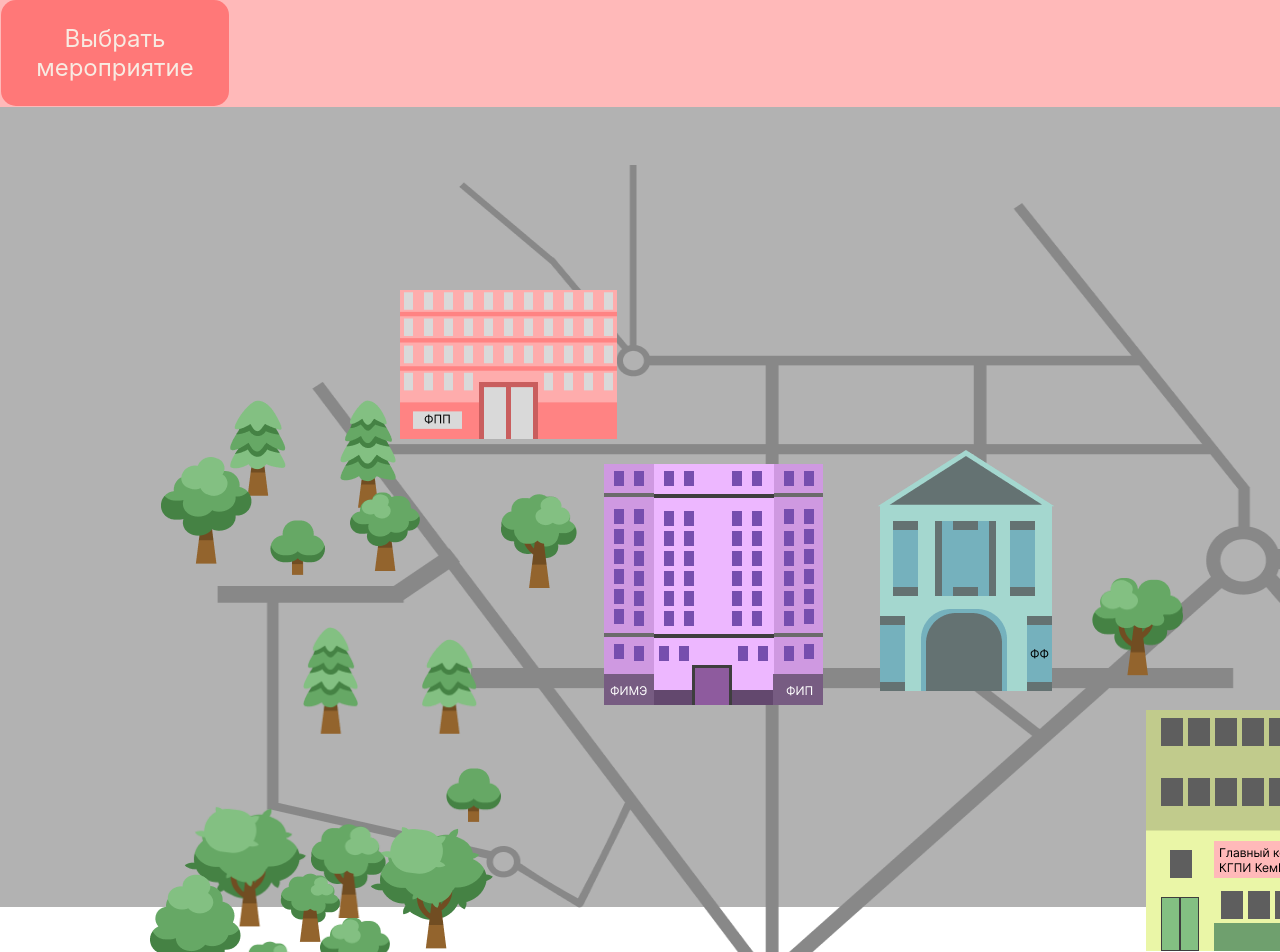
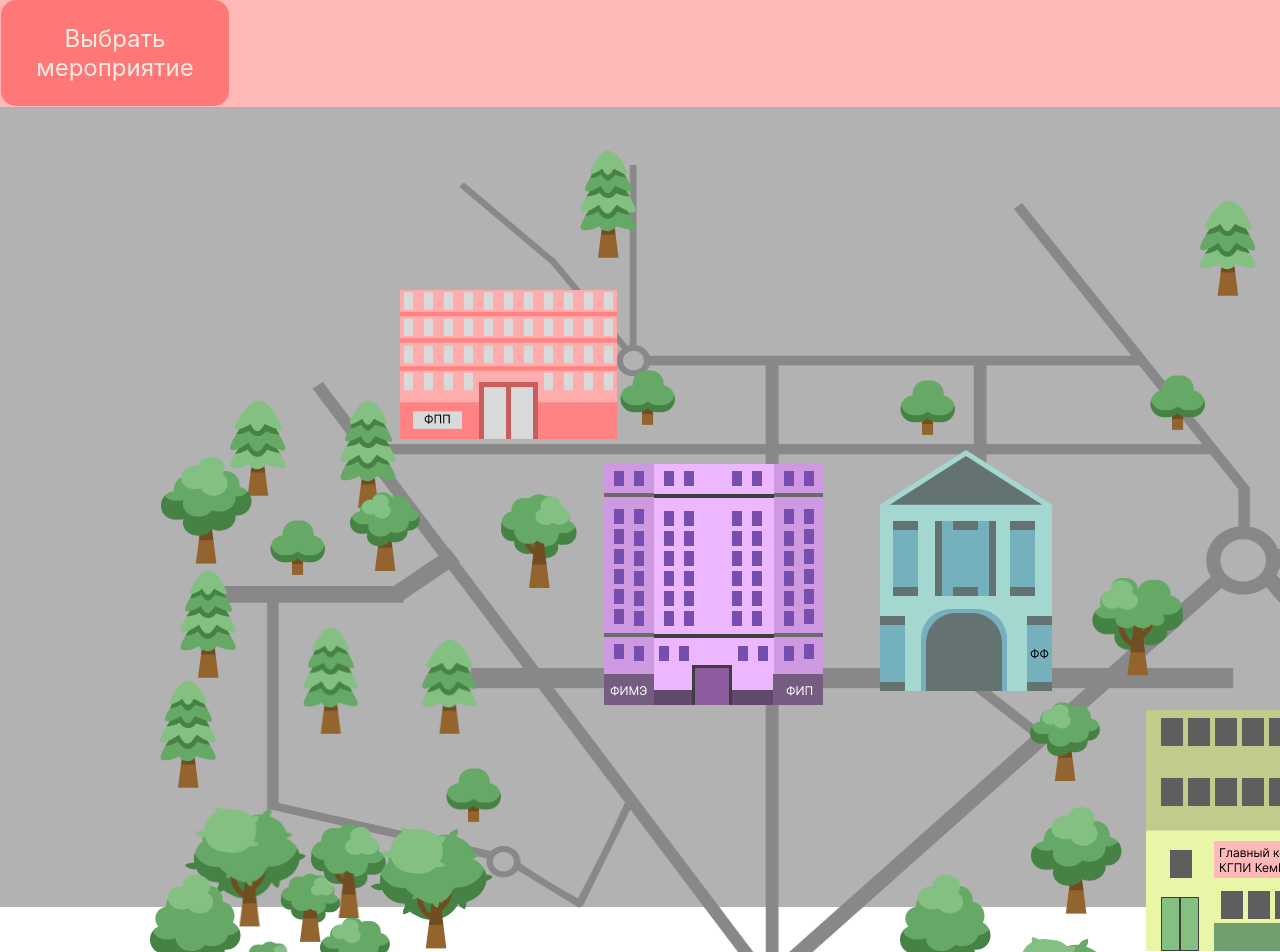
Before and after one commit to Disolane/Block-510, a React (Create React App) app: page / in a window 1280 px wide. Shown: the top 952 px of the page. Built offline with nearby package versions, Linux system fonts and the light colour scheme.

Commit message:
исправление первой страницы

```diff
--- a/src/nav/Navbar.js
+++ b/src/nav/Navbar.js
@@ -1,6 +1,4 @@
 import "../styles/main.css";
-import image8 from "../img/BackFirstButton.png";
-import image9 from "../img/BackSecButt.png";
 import 'bootstrap/dist/js/bootstrap.bundle.min.js';
 import { Link } from 'react-router-dom';
 import React, { useState } from 'react';
@@ -34,16 +32,23 @@ const Navbar = () => {
               <Link className="dropdown-item" to="/сabinet" onClick={() => setIsDropdownOpen(false)}>День открытых дверей</Link>
             </li>
             <li style={{ display: isDropdownOpen ? 'block' : 'none' }}>
+            <Link className="dropdown-item" to="/сabinet" onClick={() => setIsDropdownOpen(false)}>Я читатель</Link>
+            </li>
+            <li style={{ display: isDropdownOpen ? 'block' : 'none' }}>
+            <Link className="dropdown-item" to="/сabinet" onClick={() => setIsDropdownOpen(false)}>Первый снег</Link>
+            </li>
+            <li style={{ display: isDropdownOpen ? 'block' : 'none' }}>
               <Link className="dropdown-item" to="/сabinet" onClick={() => setIsDropdownOpen(false)}>MathCat</Link>
             </li>
           </ul>
         </div>
 
         <Link to="/"  className="button2">
-        <img src={image8} width="114" height="106" alt="" className="img8" />
+         <div className=" text-button2" >
+         Вернуться на главную страницу
+         </div>
         </Link>
         <button className="button3">
-          <img src={image9} width="114" height="106" alt="" className="img9" />
         </button>
       </div>
     </nav>
--- a/src/pages/Home.js
+++ b/src/pages/Home.js
@@ -90,6 +90,7 @@ const Home = () => {
         onClick={() => handleImageClick(5)}
       />
       <Modal showModal={showModal} onClose={handleCloseModal} images={selectedImages} />
+      {/*Деревья*/}
       <img src={image6} alt="" className="img6" />
       <img src={image7} alt="" className="img7" />
       <img src={image10} alt="" className="img10" />
@@ -110,7 +111,27 @@ const Home = () => {
       <img src={image16} alt="" className="img36" />
       <img src={image17} alt="" className="img37" />
       <img src={image18} alt="" className="img38" />
-
+      <img src={image10} alt="" className="img40" />
+      <img src={image11} alt="" className="img41" />
+      <img src={image12} alt="" className="img42" />
+      <img src={image13} alt="" className="img43" />
+      <img src={image14} alt="" className="img44" />
+      <img src={image15} alt="" className="img45" />
+      <img src={image16} alt="" className="img46" />
+      <img src={image17} alt="" className="img47" />
+      <img src={image18} alt="" className="img48" />
+      <img src={image11} alt="" className="img49" />
+      <img src={image11} alt="" className="img50" />
+      <img src={image10} alt="" className="img51" />
+      <img src={image11} alt="" className="img52" />
+      <img src={image12} alt="" className="img53" />
+      <img src={image13} alt="" className="img54" />
+      <img src={image14} alt="" className="img55" />
+      <img src={image15} alt="" className="img56" />
+      <img src={image16} alt="" className="img57" />
+      <img src={image17} alt="" className="img58" />
+      <img src={image18} alt="" className="img59" />
+      <img src={image10} alt="" className="img60" />
     </div>
   );
 }
--- a/src/pages/SecondFrame.js
+++ b/src/pages/SecondFrame.js
@@ -33,7 +33,9 @@ const SecondFrame = () => {
 
         }}
       >
+
   </div>
+  {/* путь для 3- странички*/}
   <Link to="/third-page">
   <img src={image28} alt="" className="img28" />
 </Link>
--- a/src/styles/main.css
+++ b/src/styles/main.css
@@ -8,7 +8,7 @@
   }
 .nav{
 border-bottom: 1px solid #FFB9B9;
-background-color: #FFB9B9;
+background-color: #FFB9B9;/*навигация*/
 }
 
 .container {
@@ -16,7 +16,7 @@ background-color: #FFB9B9;
   gap: 5px;
 }
 .button1{
-background-color: #FF7878;
+background-color: #FF7878; /* кнопка в навигации*/
 width: 228px;
 height: 106px;
 border-radius: 15px;
@@ -27,6 +27,33 @@ align-items: center;
 button.button1:active{
 background-color: #FF4D4D;
 transform: scale(0.98);
+}
+
+.button2 {
+  align-items: center;
+  justify-content: center;
+  background-color:#FF7878;
+  width: 228px;
+  height: 106px;
+  position: absolute;
+  top: 0px;
+  left: 2050px;
+  z-index: 50;
+  border: none;
+  border-radius: 15px; /* Опционально: скругление углов */
+  cursor: pointer;
+  padding: 0;
+}
+
+.text-button2 {
+  font-family: "Inter", sans-serif;
+  font-weight: 400;
+  font-size: 24px;
+  color: #F8EBE2;
+  margin: 0; /* Убирает лишние отступы у текста */
+  padding:15px;
+  text-align: center;
+  pointer-events: none; /* Чтобы клик срабатывал по кнопке, а не тексту */
 }
 .text{
 font-family: "Inter", sans-serif;
@@ -39,10 +66,11 @@ padding: 0;
 text-align: center;
 }
 .body{
-background-color:#B2B2B2;
+background-color:#B2B2B2;/* цвет фона для 1 страницы*/
 width: 100%;
 height: 100vh;
 }
+/* деревья и дорога для 1-страницы*/
 .img{
 width:1420.62px;
 height: 843px;
@@ -109,16 +137,7 @@ position: absolute;
 left:1339.41px;
 top:740.44px;
 }
-.img8{
-position:absolute;
-left: 2050px;
-top:0;
-}
-.img9{
-  position:absolute;
-  left: 2160px;
-  top:0px;
-  }
+
 .img10{
 width:54.55px;
 height:54.49px;
@@ -204,6 +223,7 @@ position:absolute;
 left:264.94px;
 top:859.04px ;
 }
+/* Фон и изображения для второй страницы*/
 .fon1 {
   background-color:#F8EBE2;
   position: relative;
@@ -254,6 +274,7 @@ left: 365px;
   top: 90px;
   left: 983px;
 }
+/* Модульное окно*/
 .modal-overlay {
   position: fixed;
   top: 0;
@@ -266,6 +287,7 @@ left: 365px;
   z-index: 1000;
   transition: transform 0.3s ease;
 }
+/* модульное окно для 1-го корпуса*/
 .modal-content {
   background-color:#FFC5C5 ;
   margin: 0;
@@ -304,6 +326,7 @@ left: 365px;
   right: 4px;
   z-index: 1002;
 }
+/* Выподающий список с мероприятиями*/
 .dropdown-menu {
   width: 235px;
   max-height: 228px;
@@ -315,11 +338,11 @@ left: 365px;
   position: absolute;
   top: 106.5px;
   left: 2px;
-  padding: 0; /* Убираем внутренние отступы, чтобы dropdown-item занимали всю ширину */
+  padding: 0;
 }
 
 .dropdown-item {
-  display: block; /* Заменяем inline-block на block */
+  display: block;
   text-align: center;
   padding: 10px 20px;
   margin-top: 10px;
@@ -327,8 +350,8 @@ left: 365px;
   font-size: 24px;
   font-weight: 400;
   color: #F8EBE2;
-  width: 100%; /* Занимает всю ширину родителя */
-  box-sizing: border-box; /* Учитываем padding в ширине */
+  width: 100%;
+  box-sizing: border-box;
 }
 
 .dropdown-item:hover {
@@ -339,6 +362,7 @@ left: 365px;
 .show {
   display: block !important;
 }
+/* Кнопка для модульного окна для 1-го корпуса*/
 .button4 {
   background-color:#FEC6A3;
   width: 495px;
@@ -356,7 +380,7 @@ left: 365px;
   align-items: center;
   padding-top: 2px;
 }
-
+/* Текст кнопки модульного окна*/
 .button-text{
   font-family: "Inter", sans-serif;
   font-weight:400;
@@ -365,6 +389,7 @@ left: 365px;
   text-align: center;
 
 }
+/* Деревья для 1-вой страницы*/
 .img30{
   position: absolute;
   top:520px;
@@ -409,3 +434,111 @@ left:340px;
 .img38{position: absolute;
   top: 820px;
   left:370px;  }
+  .img40{
+  position:absolute;
+  top:370px;
+  left: 620px;
+  }
+  .img41{
+  position:absolute;
+  top: 570px;
+  left: 180px;
+  }
+  .img49{
+  position:absolute;
+  top:150px;
+  left:580px;
+  }
+  .img50{
+  position: absolute;
+  top:680px;
+  left:160px;
+  }
+  .img48{
+  position: absolute;
+  top: 410px;
+  left: 1410px;
+  }
+  .img42{
+  position: absolute;
+  top: 200px;
+  left: 1200px;
+  }
+  .img43{
+  position: absolute;
+  top:321px;
+  left: 1435px;
+  }
+  .img44{
+  position: absolute;
+  top:300px;
+  left: 1300px;
+  }
+  .img45{
+  position:absolute;
+  top:400px;
+  left: 1400px;
+  }
+  .img46{
+    position:absolute;
+    top:260px;
+    left:1385px;
+  }
+  .img47{
+  position:absolute;
+  top: 230px;
+  left:1330px;
+  }
+  .img51{
+position:absolute;
+top:380px;
+left:900px;
+  }
+  .img60{
+  position:absolute;
+  top:375px;
+  left: 1150px;;
+  }
+  .img52{
+  position: absolute;
+  top:560px;
+  left:1470px;
+  }
+  .img53{
+    position: absolute;
+    top:670px;
+    left:1560px;
+
+  }
+  .img54{
+    position: absolute;
+    top:870px;
+    left:900px;
+  }
+  .img55{
+    position: absolute;
+    top:800px;
+    left:1030px;
+  }
+  .img56{
+    position: absolute;
+    top:700px;
+    left:1030px;
+  }
+  .img57{
+    position: absolute;
+    top:500px;
+    left:1530px;
+
+  }
+  .img58{
+    position: absolute;
+    top:600px;
+    left:1630px;
+  }
+  .img59{
+  position: absolute;
+  top:930px;
+  left: 1000px;
+
+  }
```
